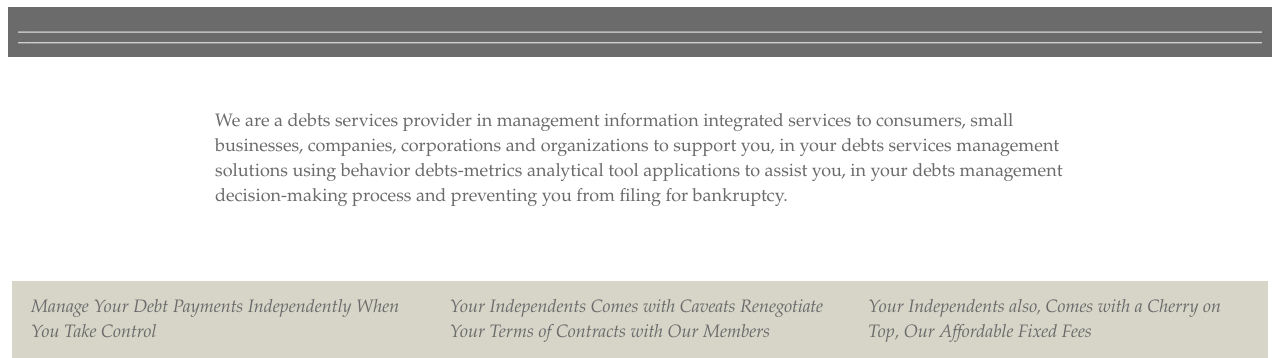
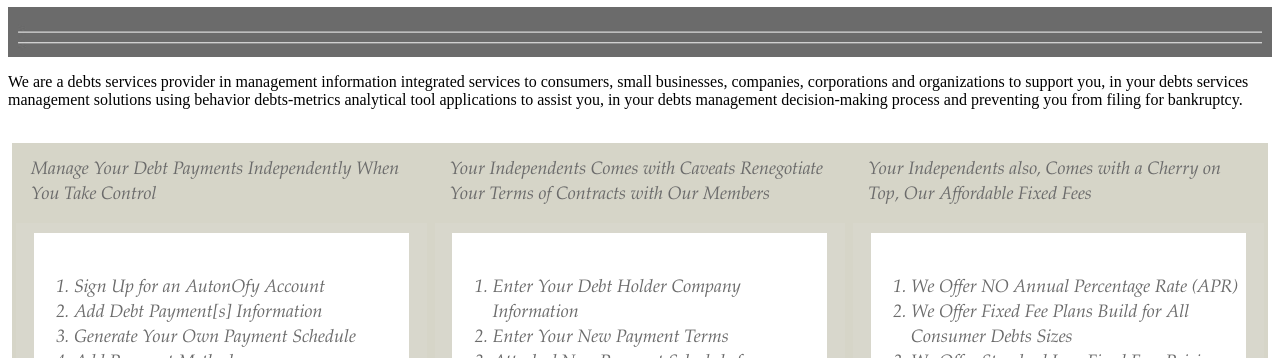
Before and after one commit to PebblesFaith/AutonOfy-Prototype, a website: page WhatWeDo.html in a window 1280 px wide. Shown: the part 422-780 px from the top of the page. Drawn offline with Linux system fonts and the light colour scheme.

Commit message:
Update WhatWeDo.css

```diff
--- a/public/css/WhatWeDo.css
+++ b/public/css/WhatWeDo.css
@@ -175,42 +175,13 @@ body {
     border: none;
   }
 
- /* Setup main paragraph flex container to houses inside one (1) div paragraph with padding. */
-.paragraph-flex-container1 {
-    display: flex;
-    flex-wrap: wrap;
-    padding: 10px;
-    background-color: rgb(255, 255, 255);
-    align-items: center;
-    justify-content: center;
-}
-
-/* Setup second (2nd) paragraph flex container to houses inside one (1) paragraph class selector with padding. */
-.paragraph-flex-container1 > div {
-    margin-top: 0px;
-    width: 900px;
-    background-color: rgb(255, 255, 255);
-    padding: 25px;
-}
 
 
- /* Create selector for element to style a thin left border. */
-.border1 {
-    border-left: 3px solid rgb(107, 107, 107);
-    background-color: rgb(255, 255, 255);
-    color: rgb(107, 107, 107);
-    font-family: Book Antiqua serif;
-    font-size: 17px;
-}
 
-/* Create class paragraph selector (p1) in order to style the content. */
-.p1 {
-    line-height: 20px;
-    font-family: 'Book Antiqua', Times, serif;
-    font-size: 18px;
-    color: rgb(107, 107, 107);
-    line-height: 25px;
-}
+
+
+
+
 
 
 /* Create row container to house three (3) individual  columns. */
```
